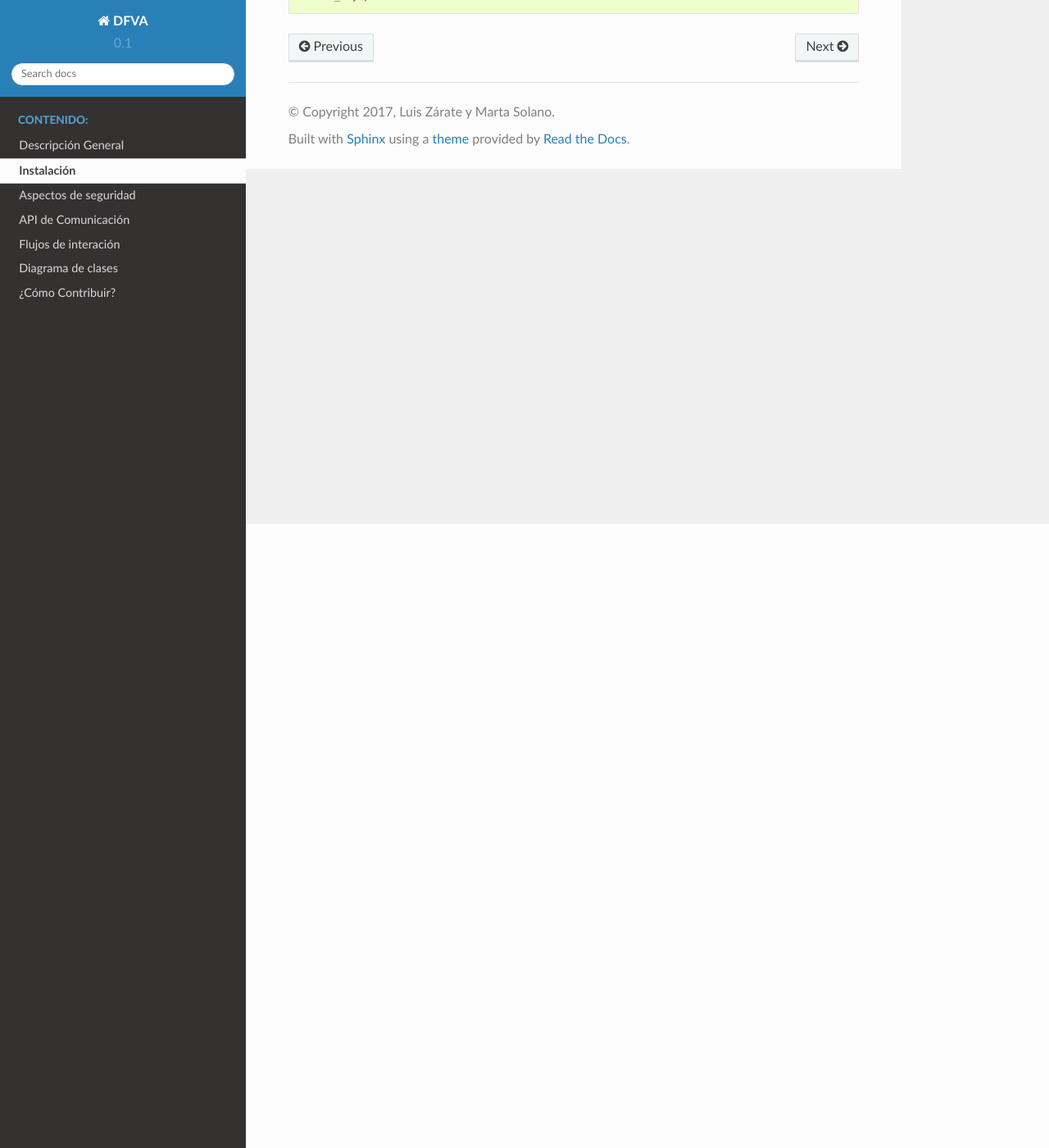
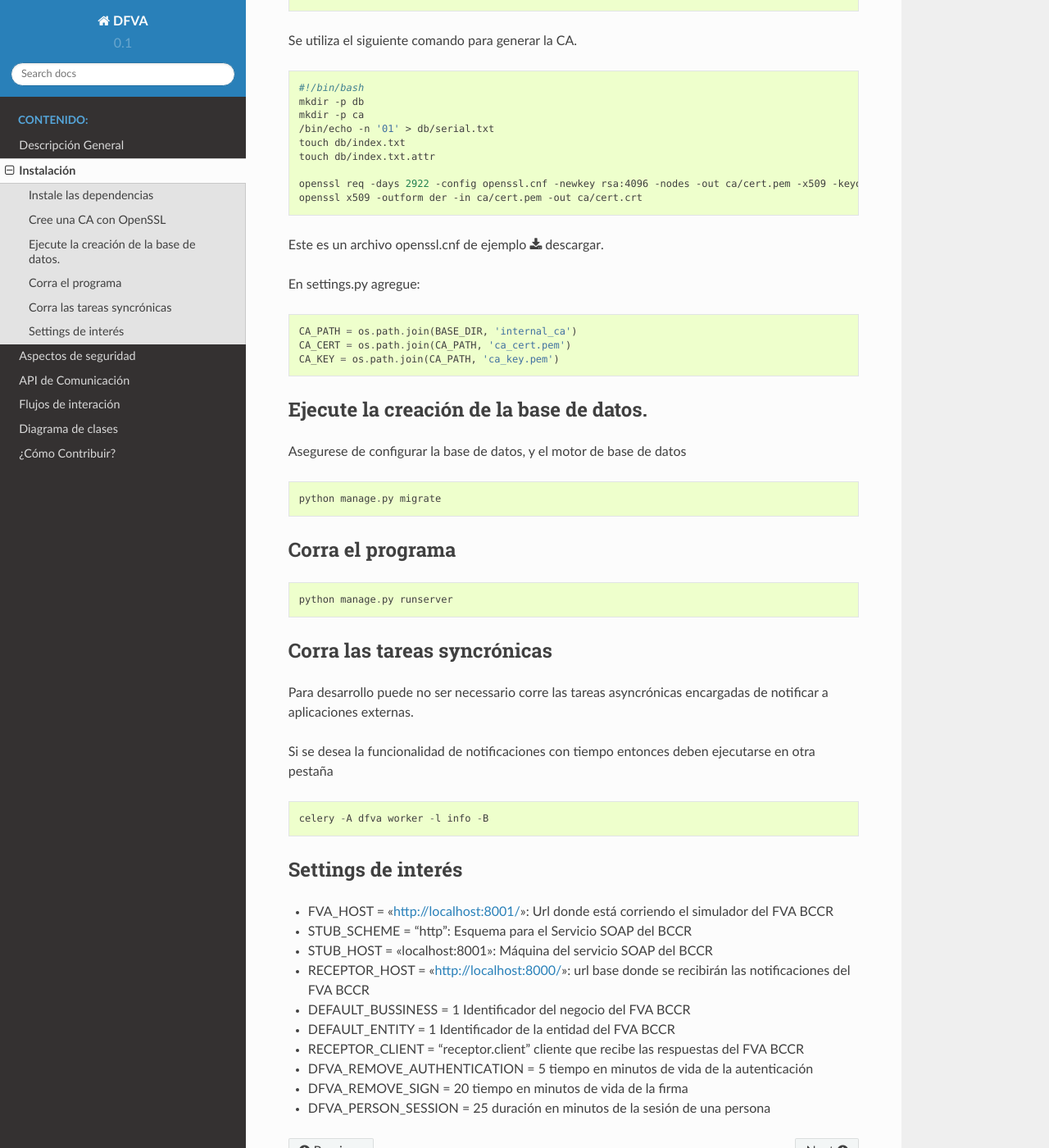
Before and after one commit to luisza/dfva, a Sphinx documentation site: the page built from docs/instalacion.rst, in a window 1280 px wide and 1400 px high, scrolled down 761 px. Shown: the whole window at 82% size. Built offline with Sphinx 7.4.7 and the Read the Docs theme 2.0.0, drawn with Linux system fonts in a browser that asks for light colours; formulas are drawn with MathJax 3; some of the changed text lies outside the part shown.

Commit message:
Documentation and cleanup imports

```diff
--- a/docs/instalacion.rst
+++ b/docs/instalacion.rst
@@ -4,6 +4,15 @@ Instalación
 .. note:: Sin hacer, esto solo para quienes estén familiarizados con django y para entorno de desarrollo
 
 Instale las dependencias
+--------------------------
+
+Clone el repositorio desde
+
+::
+
+    git clone https://github.com/luisza/dfva.git
+
+Instale las dependencias (es recomendable utilizar un entorno virtual)
 
 ::
 
@@ -11,18 +20,8 @@ Instale las dependencias
 
 Modifique el archivo dfva/settings.py según la documentación.
 
-
-Ejecute la creación de la base de datos.
-
-::
-
-   python manage.py migrate
-
-Corra el programa
-
-::
-
-  python manage.py runserver
+Cree una CA con OpenSSL
+-------------------------
 
 Cree la carpeta internal_ca con el siguiente contenido.
 
@@ -31,3 +30,74 @@ Cree la carpeta internal_ca con el siguiente contenido.
   internal_ca/
   ├── ca_cert.pem
   └── ca_key.pem
+
+
+Se utiliza el siguiente comando para generar la CA.
+
+.. code:: bash
+
+  #!/bin/bash
+  mkdir -p db
+  mkdir -p ca
+  /bin/echo -n '01' > db/serial.txt
+  touch db/index.txt
+  touch db/index.txt.attr
+
+  openssl req -days 2922 -config openssl.cnf -newkey rsa:4096 -nodes -out ca/cert.pem -x509 -keyout ca/key.pem
+  openssl x509 -outform der -in ca/cert.pem -out ca/cert.crt
+
+
+Este es un archivo openssl.cnf de ejemplo :download:`descargar <_static/openssl.cnf>`.
+
+En settings.py agregue:
+
+.. code:: python
+
+  CA_PATH = os.path.join(BASE_DIR, 'internal_ca')
+  CA_CERT = os.path.join(CA_PATH, 'ca_cert.pem')
+  CA_KEY = os.path.join(CA_PATH, 'ca_key.pem')
+
+
+Ejecute la creación de la base de datos.
+-------------------------------------------
+
+Asegurese de configurar la base de datos, y el motor de base de datos
+
+
+::
+
+   python manage.py migrate
+
+
+Corra el programa
+--------------------
+
+::
+
+  python manage.py runserver
+
+
+Corra las tareas syncrónicas
+-------------------------------
+
+Para desarrollo puede no ser necessario corre las tareas asyncrónicas encargadas de notificar a aplicaciones externas.
+
+Si se desea la funcionalidad de notificaciones con tiempo entonces deben ejecutarse en otra pestaña
+
+::
+
+  celery -A dfva worker -l info -B
+
+Settings de interés
+---------------------
+
+- FVA_HOST = "http://localhost:8001/":  Url donde está corriendo el simulador del FVA BCCR
+- STUB_SCHEME = 'http':  Esquema para el Servicio SOAP del BCCR
+- STUB_HOST = "localhost:8001":  Máquina del servicio SOAP del BCCR
+- RECEPTOR_HOST = "http://localhost:8000/": url base donde se recibirán las notificaciones del FVA BCCR
+- DEFAULT_BUSSINESS = 1  Identificador del negocio del FVA BCCR
+- DEFAULT_ENTITY = 1  Identificador de la entidad del FVA BCCR
+- RECEPTOR_CLIENT = 'receptor.client'   cliente que recibe las respuestas del FVA BCCR
+- DFVA_REMOVE_AUTHENTICATION = 5 tiempo en minutos de vida de la autenticación
+- DFVA_REMOVE_SIGN = 20  tiempo en minutos de vida de la firma
+- DFVA_PERSON_SESSION = 25  duración en minutos de la sesión de una persona
```
Also changed, not shown: docs/aspectos_de_seguridad.rst (+19 -4 lines), docs/diagrama_de_clases.rst (+9 -0 lines), docs/_static/png/ca_management_clases.png (added), docs/_static/png/ca_management_packages.png (added), 7 other files.
